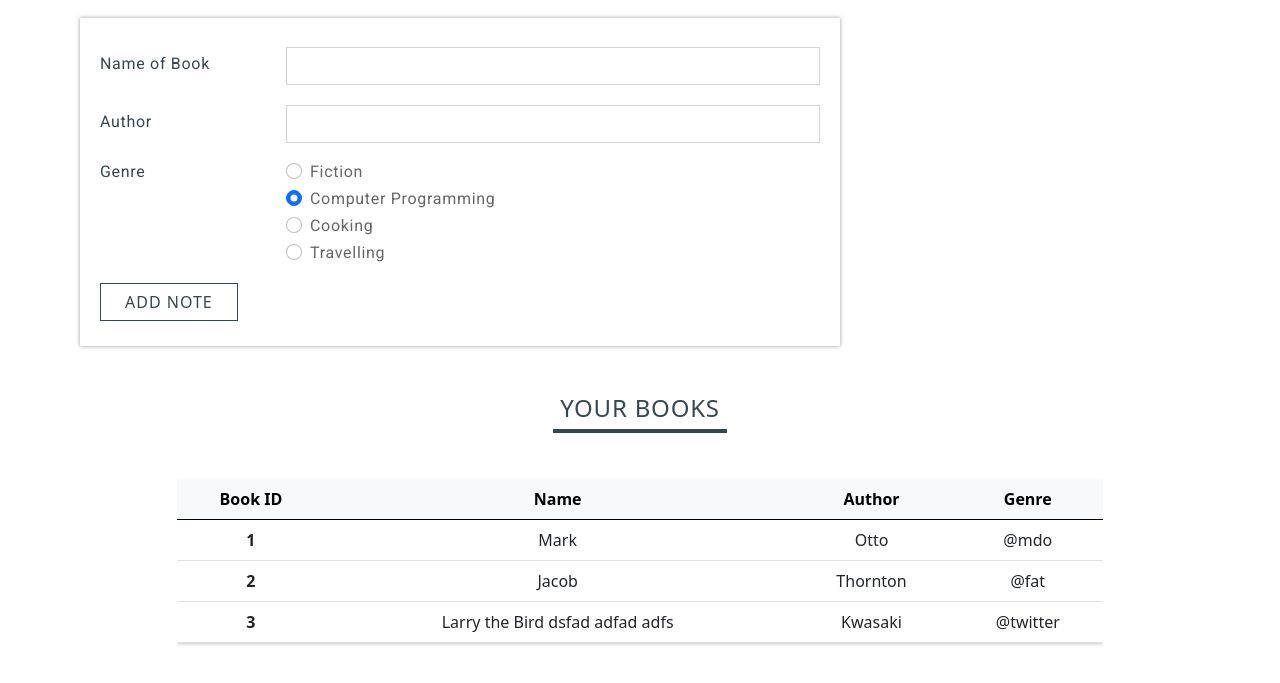
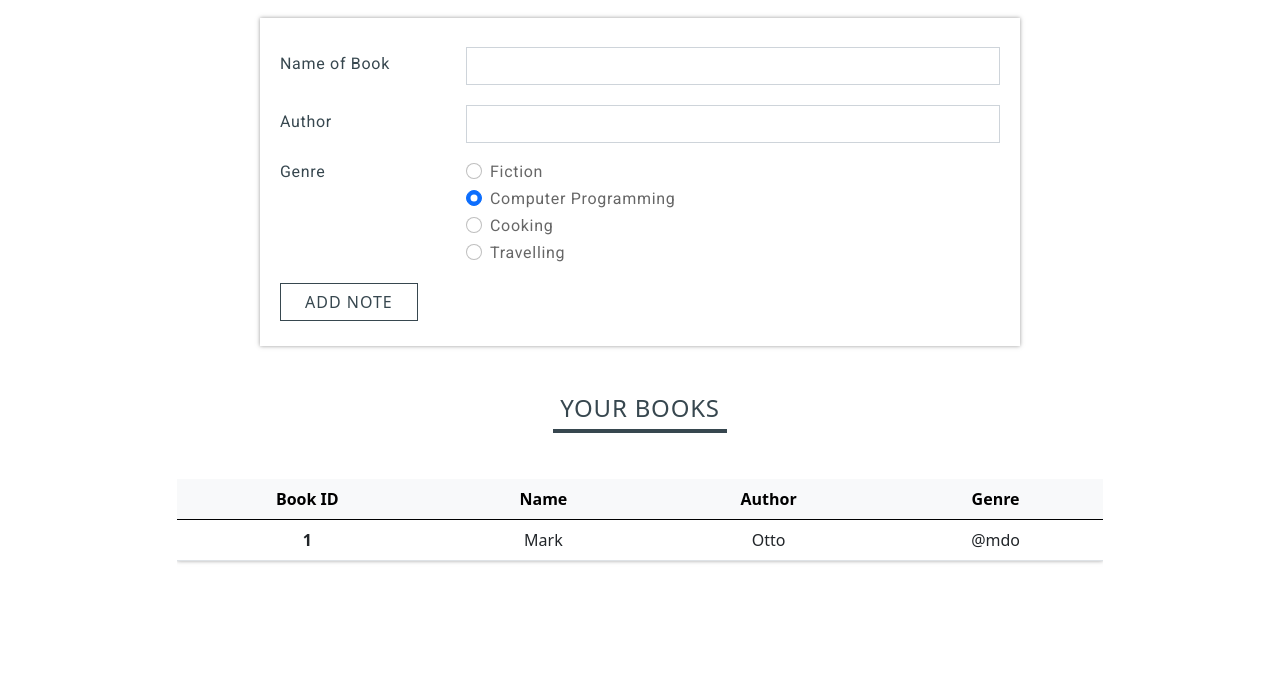
Before and after one commit to rishi6071/college-library-frontend, a plain HTML site: page index.html in a window 1280 px wide. Shown: the part 93-776 px from the top of the page. Drawn offline with nearby package versions, Linux system fonts and the light colour scheme.

Commit message:
Static Work Completed

```diff
--- a/css/addNote.css
+++ b/css/addNote.css
@@ -4,8 +4,6 @@
 #addNote_box {
     box-shadow: 0px 0px 4px rgba(128, 128, 128, 0.8);
     padding: 25px 20px;
-    margin-left: 10px !important;
-    margin-right: 10px !important;
 }
 
 #addNote_box label {
--- a/index.html
+++ b/index.html
@@ -44,6 +44,12 @@
         </div>
     </nav>
     <!-- || Header End -->
+
+<!--
+    <div class="alert alert-dark alert-dismissible fade show" role="alert">
+        <strong>Holy guacamole!</strong> You should check in on some of those fields below.
+        <button type="button" class="btn-close" data-bs-dismiss="alert" aria-label="Close"></button>
+    </div> -->
 
 
     <!-- || Add Note Form Start -->
@@ -109,7 +115,7 @@
                         </div>
 
                         <div class="form-group mt-3">
-                            <input type="submit" class="btn px-4 addNoteBtn" value="Add Note" />
+                            <input type="submit" class="btn px-4 addNoteBtn" id="addnote_btn" value="Add Note" />
                         </div>
                     </form>
                 </div>
@@ -145,18 +151,6 @@
                                     <td>Otto</td>
                                     <td>@mdo</td>
                                 </tr>
-                                <tr>
-                                    <th scope="row">2</th>
-                                    <td>Jacob</td>
-                                    <td>Thornton</td>
-                                    <td>@fat</td>
-                                </tr>
-                                <tr>
-                                    <th scope="row">3</th>
-                                    <td>Larry the Bird dsfad adfad adfs</td>
-                                    <td>Kwasaki</td>
-                                    <td>@twitter</td>
-                                </tr>
                             </tbody>
                         </table>
                     </div>
@@ -172,7 +166,7 @@
         crossorigin="anonymous"></script>
 
     <!-- Custom Script -->
-    <script src="./js/code.js"></script>
+    <script src="./js/index.js" defer></script>
 </body>
 
 </html>
--- a/js/code.js
+++ /dev/null
@@ -1,5 +0,0 @@
-// Dynamically Rendering the Add Note Form
-document.body.addEventListener('DOMContentLoaded', () => {
-
-    const addNote_box = document.querySelector('#addNote_box');
-});
--- /dev/null
+++ b/js/index.js
@@ -0,0 +1,4 @@
+// Calls by Clicking Add Note
+document.querySelector('#addnote_btn').addEventListener('click', (event) => {
+    event.preventDefault();
+});
```
